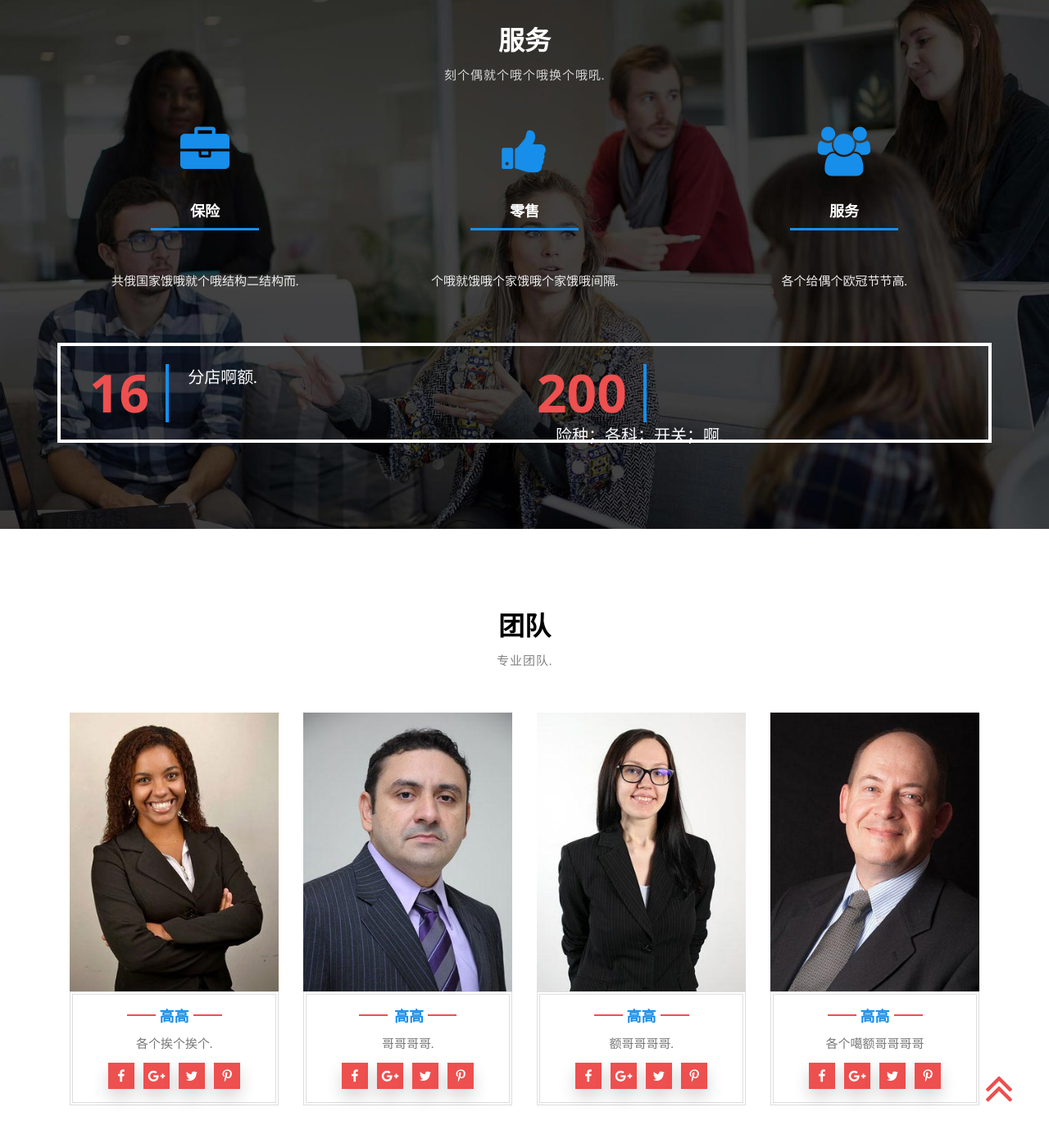
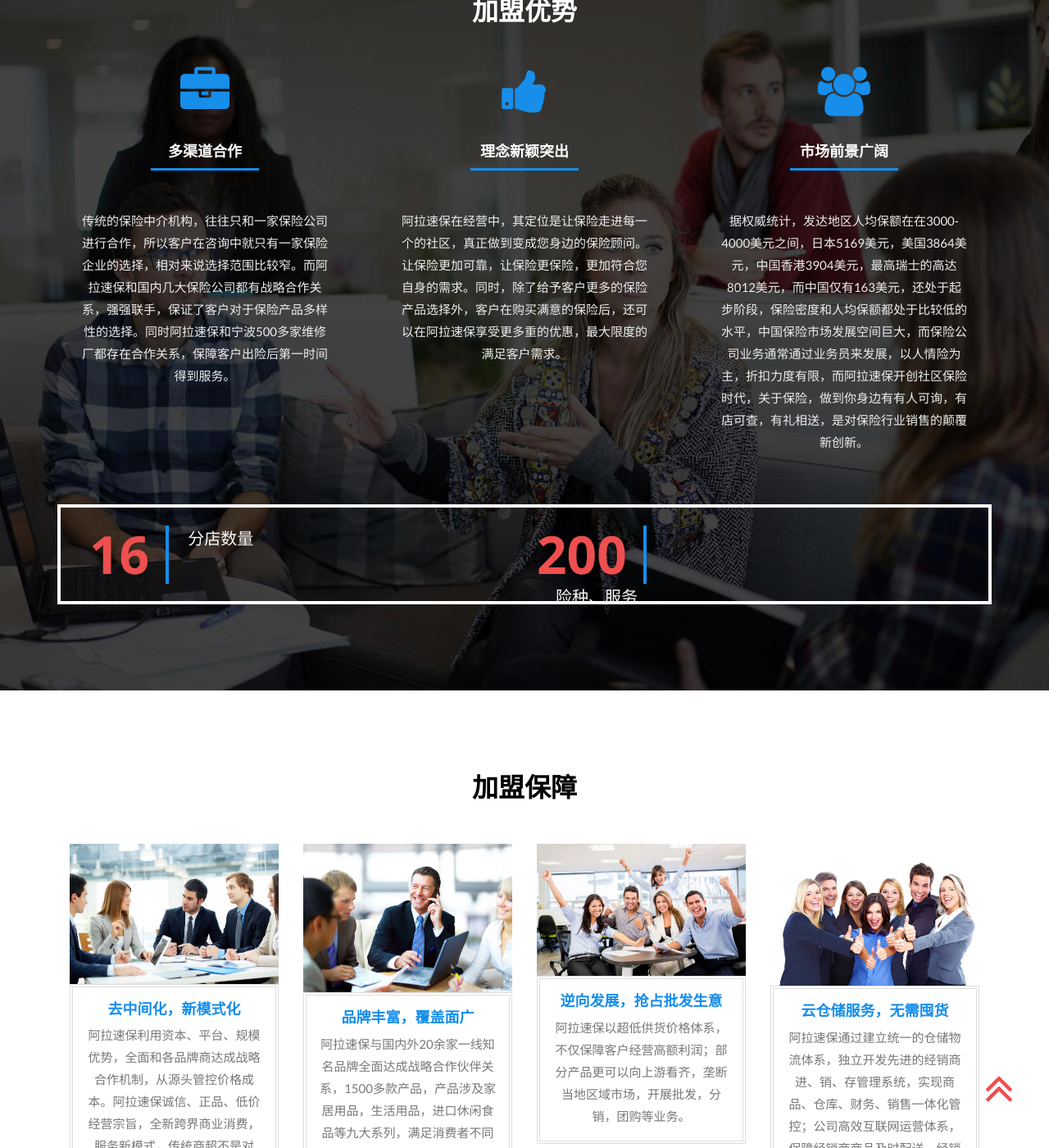
Before and after one commit to alisubao/alisubao.github.io, a Jekyll site: the page index.html, which Jekyll copies as it is, in a window 1280 px wide and 1400 px high, scrolled down 1296 px. Shown: the whole window at 82% size. Built offline with Jekyll 4.4.1, drawn with Linux system fonts in a browser that asks for light colours; some of the changed text lies outside the part shown.

Commit message:
更新主页

```diff
--- a/index.html
+++ b/index.html
@@ -49,8 +49,8 @@
 								<ul>
 									<li><a href="#home" class="active" data-hover="简介">简介</a></li>
 									<li><a href="#about" class="scroll" data-hover="关于我们">关于我们</a></li>
-									<li><a href="#services" class="scroll" data-hover="服务">服务</a></li>
-									<li><a href="#team" class="scroll" data-hover="团队">团队</a></li>
+									<li><a href="#services" class="scroll" data-hover="加盟优势">加盟优势</a></li>
+									<li><a href="#team" class="scroll" data-hover="加盟保障">加盟保障</a></li>
 									<li><a href="#projects" class="scroll" data-hover="产品">产品</a></li>
 									<li><a href="#contact" class="scroll" data-hover="联系我们">联系我们</a></li>
 								</ul>
@@ -63,16 +63,7 @@
 						</div>
 						</nav>
 						<div class="w3ls_search">
-													<div class="cd-main-header">
-														<ul class="cd-header-buttons">
-															<li><a class="cd-search-trigger" href="#cd-search"> <span></span></a></li>
-														</ul> <!-- cd-header-buttons -->
-													</div>
-													<div id="cd-search" class="cd-search">
-														<form action="#" method="post">
-															<input name="Search" type="search" placeholder="Search...">
-														</form>
-													</div>
+
 												</div>
 					</div>
 					</div>
@@ -137,9 +128,9 @@
 									<div class="modal-header">
 										<button type="button" class="close" data-dismiss="modal">&times;</button>
 										<h4>阿拉速保</h4>
-										<img src="images/bann2.jpg" alt=" " class="img-responsive">
+										<img src="images/alasubao.jpg" alt=" " class="img-responsive">
 										<h5>阿拉速保</h5>
-										<p>弗拉法兰克福leaf卡了分开了访客量付款了看法拉克福利.</p>
+										<p>&nbsp;&nbsp;&nbsp;&nbsp;&nbsp;&nbsp;&nbsp;&nbsp;阿拉速保是一家以保险代理业务运营及推展为主要业务的综合型公司。公司总部位于浙江省宁波市。企业成立至今，一直秉承“精益求精，不懈努力”的核心理念，坚持“以客户利益为本，以客户需求为源”的经营原则，以诚信经营、细致服务、用于创新、追求完善的经营理念，为创造优秀的保险环境做出积极的努力。“阿拉速保”是公司着眼长远发展而推出的一个致力于保险代理创新业务的专业品牌。公司以此品牌强化企业对保险代理业务工作的完善建设，专注于保险代理发展经验模式的创新，用规范的管理、严谨的营销设计，将保险代理服务提升到一个新的高度，在保险市场上创立更广阔的未来。</br>&nbsp;&nbsp;&nbsp;&nbsp;&nbsp;&nbsp;&nbsp;&nbsp;公司拥有丰富的保险代理服务发展经验，用顽强奋斗的决心、追求梦想的热情在市场上谋求发展，为市场消费者提供周到、细致、贴心的服务，同时注重与其他合作商家进行沟通洽谈，构建良好晚上的合作模式，促使众多合作商家共同发展，共同进步。</p>
 									</div>
 								</div>
 							</div>
@@ -152,15 +143,15 @@
 	<div class="about" id="about">
 		<div class="container">
 					<h3 class="tittle">关于我们</h3>
-						<p class="title-para-w3-agileits">我们是啊发发沙发舒服服.</p>
+						<p class="title-para-w3-agileits"></p>
 						<div class="w3l-grids-about">
 								<div class="col-md-5 w3ls-ab-right">
 									<div class="agile-about-right-img">
 									</div>
 								</div>
 								<div class="col-md-7 w3ls-agile-left">
-									<h2>阿萨德浪费浪费了</h2>
-									<p>哥哥哥哥哥哥哥哥哥哥</p>
+									<h2>保险我们是专业的</h2>
+									<p></p>
 
 										<a href="#" data-toggle="modal" data-target="#myModal2" class="read">查看详情</a>
 								</div>
@@ -178,8 +169,8 @@
 																	<button type="button" class="close" data-dismiss="modal">&times;</button>
 																	<h4>阿里速保</h4>
 																	<img src="images/5.jpg" alt=" " class="img-responsive">
-																	<h5>哥哥哥哥哥</h5>
-																	<p>哥哥哥哥法界佛俄国家饿哦换个欧冠哦.</p>
+																	<h5>专业的保险代理</h5>
+																	<p>公司拥有丰富的保险代理服务发展经验，用顽强奋斗的决心、追求梦想的热情在市场上谋求发展，为市场消费者提供周到、细致、贴心的服务，同时注重与其他合作商家进行沟通洽谈，构建良好晚上的合作模式，促使众多合作商家共同发展，共同进步。</p>
 																</div>
 															</div>
 														</div>
@@ -189,42 +180,41 @@
 <div class="sevices-w3layouts" id="services">
 	<div class="container">
 		<div class="sevices-header-agile">
-			<h3 class="tittle">服务</h3>
-			<p class="title-para-w3-agileits">刻个偶就个哦个哦换个哦吼.</p>
+			<h3 class="tittle">加盟优势</h3>
+			<p class="title-para-w3-agileits"></p>
 		</div>
 			<div class="row">
 				<div class="col-md-4 sevices-grid ">
 					<div class="icon">
 						<i class="fa fa-briefcase" aria-hidden="true"></i>
-					<h4>保险</h4>
+					<h4>多渠道合作</h4>
 					</div>
-					<p class="para-agileits">共俄国家饿哦就个哦结构二结构而.</p>
-
+					<p class="para-agileits">传统的保险中介机构，往往只和一家保险公司进行合作，所以客户在咨询中就只有一家保险企业的选择，相对来说选择范围比较窄。而阿拉速保和国内几大保险公司都有战略合作关系，强强联手，保证了客户对于保险产品多样性的选择。同时阿拉速保和宁波500多家维修厂都存在合作关系，保障客户出险后第一时间得到服务。</p>
 				</div>
 			<div class="col-md-4 sevices-grid ">
 					<div class="icon">
 						<i class="fa fa-thumbs-up" aria-hidden="true"></i>
-					<h4>零售</h4>
+					<h4>理念新颖突出</h4>
 					</div>
-					<p class="para-agileits">个哦就饿哦个家饿哦个家饿哦间隔.</p>
+					<p class="para-agileits">阿拉速保在经营中，其定位是让保险走进每一个的社区，真正做到变成您身边的保险顾问。让保险更加可靠，让保险更保险，更加符合您自身的需求。同时，除了给予客户更多的保险产品选择外，客户在购买满意的保险后，还可以在阿拉速保享受更多重的优惠，最大限度的满足客户需求。</p>
 						</div>
 				<div class="col-md-4 sevices-grid ">
 					<div class="icon">
 						<i class="fa fa-users" aria-hidden="true"></i>
-						<h4>服务</h4>
+						<h4>市场前景广阔</h4>
 					</div>
-					<p class="para-agileits">各个给偶个欧冠节节高.</p>
+					<p class="para-agileits">据权威统计，发达地区人均保额在在3000-4000美元之间，日本5169美元，美国3864美元，中国香港3904美元，最高瑞士的高达8012美元，而中国仅有163美元，还处于起步阶段，保险密度和人均保额都处于比较低的水平，中国保险市场发展空间巨大，而保险公司业务通常通过业务员来发展，以人情险为主，折扣力度有限，而阿拉速保开创社区保险时代，关于保险，做到你身边有有人可询，有店可查，有礼相送，是对保险行业销售的颠覆新创新。</p>
 						</div>
 				<div class="clearfix"></div>
 			</div>
 			<div class="banner-btm-agileits-w3layouts">
 				<div class="col-md-6 sevices-wthree ">
 					<h3>16</h3>
-					<p>分店啊额.</p>
+					<p>分店数量</p>
 				</div>
 				<div class="col-md-6 sevices-wthree ">
 					<h3>200</h3>
-					<p>险种；各科；开关；啊.</p>
+					<p>险种、服务</p>
 				</div>
 			</div>
 	</div>
@@ -233,70 +223,46 @@
 <!-- team -->
 	<div class="team" id="team">
 		<div class="container">
-			<h3 class="tittle">团队</h3>
-			<p class="title-para-w3-agileits">专业团队.</p>
+			<h3 class="tittle">加盟保障</h3>
+			<p class="title-para-w3-agileits"></p>
 			<div class="agile_team_grids">
 				<div class="col-md-3 agile_team_grid">
 					<div class="agile_team_grid_main">
-						<img src="images/t1.jpg" alt=" " class="img-responsive" />
+						<img src="images/baozhang1.jpg" alt=" " class="img-responsive" />
 					</div>
 					<div class="agile_team_grid1">
 
-								<label class="team-bar-w3"></label><h4>高高</h4><label class="team-bar-w3"></label>
+								<h4>去中间化，新模式化</h4>
 
-									   <p class="para-agileits">各个挨个挨个. </p>
-											<ul class="top-icons team-icon">
-												<li><a href="#"><i class="fa fa-facebook" aria-hidden="true"></i></a></li>
-												<li><a href="#"><i class="fa fa-google-plus" aria-hidden="true"></i></a></li>
-												<li><a href="#"><i class="fa fa-twitter" aria-hidden="true"></i></a></li>
-												<li><a href="#"><i class="fa fa-pinterest-p" aria-hidden="true"></i></a></li>
-											</ul>
+									   <p class="para-agileits">阿拉速保利用资本、平台、规模优势，全面和各品牌商达成战略合作机制，从源头管控价格成本。阿拉速保诚信、正品、低价经营宗旨，全新跨界商业消费，服务新模式，传统商超不是对手！</p>
 					</div>
 				</div>
 				<div class="col-md-3 agile_team_grid">
 					<div class="agile_team_grid_main">
-						<img src="images/t2.jpg" alt=" " class="img-responsive" />
+						<img src="images/baozhang2.jpg" alt=" " class="img-responsive" />
 					</div>
 					<div class="agile_team_grid1">
-
-							<label class="team-bar-w3"></label> <h4>高高</h4><label class="team-bar-w3"></label>
-							    <p class="para-agileits">哥哥哥哥. </p>
-								    <ul class="top-icons team-icon">
-										<li><a href="#"><i class="fa fa-facebook" aria-hidden="true"></i></a></li>
-										<li><a href="#"><i class="fa fa-google-plus" aria-hidden="true"></i></a></li>
-										<li><a href="#"><i class="fa fa-twitter" aria-hidden="true"></i></a></li>
-										<li><a href="#"><i class="fa fa-pinterest-p" aria-hidden="true"></i></a></li>
-								    </ul>
+						<h4>品牌丰富，覆盖面广</h4>
+							    <p class="para-agileits">阿拉速保与国内外20余家一线知名品牌全面达成战略合作伙伴关系，1500多款产品，产品涉及家居用品，生活用品，进口休闲食品等九大系列，满足消费者不同层次，多样化需求！</p>
 					</div>
 				</div>
 				<div class="col-md-3 agile_team_grid">
 					<div class="agile_team_grid_main">
-						<img src="images/t3.jpg" alt=" " class="img-responsive" />
+						<img src="images/baozhang3.jpg" alt=" " class="img-responsive" />
 					</div>
 					<div class="agile_team_grid1">
-							<label class="team-bar-w3"></label><h4>高高</h4><label class="team-bar-w3"></label>
-							    <p class="para-agileits">额哥哥哥哥. </p>
-									<ul class="top-icons team-icon">
-										<li><a href="#"><i class="fa fa-facebook" aria-hidden="true"></i></a></li>
-										<li><a href="#"><i class="fa fa-google-plus" aria-hidden="true"></i></a></li>
-										<li><a href="#"><i class="fa fa-twitter" aria-hidden="true"></i></a></li>
-										<li><a href="#"><i class="fa fa-pinterest-p" aria-hidden="true"></i></a></li>
-								    </ul>
+							<h4>逆向发展，抢占批发生意</h4>
+							    <p class="para-agileits">阿拉速保以超低供货价格体系，不仅保障客户经营高额利润；部分产品更可以向上游看齐，垄断当地区域市场，开展批发，分销，团购等业务。</p>
 					</div>
 				</div>
 				<div class="col-md-3 agile_team_grid">
 					<div class="agile_team_grid_main">
-						<img src="images/t4.jpg" alt=" " class="img-responsive" />
+						<img src="images/baozhang4.jpg" alt=" " class="img-responsive" />
 					</div>
 					<div class="agile_team_grid1">
-							 <label class="team-bar-w3"></label><h4>高高</h4><label class="team-bar-w3"></label>
-							   <p class="para-agileits">各个噶额哥哥哥哥 </p>
-								    <ul class="top-icons team-icon">
-										<li><a href="#"><i class="fa fa-facebook" aria-hidden="true"></i></a></li>
-										<li><a href="#"><i class="fa fa-google-plus" aria-hidden="true"></i></a></li>
-										<li><a href="#"><i class="fa fa-twitter" aria-hidden="true"></i></a></li>
-										<li><a href="#"><i class="fa fa-pinterest-p" aria-hidden="true"></i></a></li>
-								    </ul>
+							 <h4>云仓储服务，无需囤货</h4>
+							   <p class="para-agileits">阿拉速保通过建立统一的仓储物流体系，独立开发先进的经销商进、销、存管理系统，实现商品、仓库、财务、销售一体化管控；公司高效互联网运营体系，保障经销商商品及时配送。经销商无需太多资金设立仓库囤货，真正实现0风险，0库存！</p>
+
 					</div>
 				</div>
 				<div class="clearfix"> </div>
@@ -310,94 +276,94 @@
  <div class="gallery" id="projects">
 	<div class="container">
 	<h3 class="tittle">产品</h3>
-	<p class="title-para-w3-agileits">结构饿哦个红和讴歌红.</p>
+	<p class="title-para-w3-agileits"></p>
 		<section id="gallery">
 					<div class="row">
 						<div class="col-md-4 col-sm-4 ggrids">
-							<a href="images/1.jpg" title="This is the description">
-							<img src="images/1.jpg" alt="" />
+							<a href="images/jiu1.jpg" title="This is the description">
+							<img src="images/jiu1.jpg" alt="" />
 								<div class="description">
-									<span class="caption">额哥哥哥哥</span>
+									<span class="caption">洋酒</span>
 									<span class="camera"></span>
 									<div class="clearfix"></div>
 								</div>
 							</a>
 						</div>
 						<div class="col-md-4 col-sm-4 ggrids">
-							<a href="images/2.jpg" title="This is the description">
-							<img src="images/2.jpg" alt="" />
+							<a href="images/jiu2.jpg" title="This is the description">
+							<img src="images/jiu2.jpg" alt="" />
 								<div class="description">
-									<span class="caption">额哥哥哥哥</span>
+									<span class="caption">红酒</span>
 									<span class="camera"></span>
 									<div class="clearfix"></div>
 								</div>
 							</a>
 						</div>
 						<div class="col-md-4 col-sm-4 ggrids">
-							<a href="images/3.jpg" title="This is the description">
-							<img src="images/3.jpg" alt="" />
+							<a href="images/jiu1.jpg" title="This is the description">
+							<img src="images/jiu1.jpg" alt="" />
 								<div class="description">
-									<span class="caption">额哥哥哥哥</span>
+									<span class="caption">洋酒</span>
 									<span class="camera"></span>
 									<div class="clearfix"></div>
 								</div>
 							</a>
 						</div>
 						<div class="col-md-4 col-sm-4 ggrids">
-							<a href="images/4.jpg" title="This is the description">
-							<img src="images/4.jpg" alt="" />
+							<a href="images/jiu2.jpg" title="This is the description">
+							<img src="images/jiu2.jpg" alt="" />
 								<div class="description">
-									<span class="caption">额哥哥哥哥</span>
+									<span class="caption">红酒</span>
 									<span class="camera"></span>
 									<div class="clearfix"></div>
 								</div>
 							</a>
 						</div>
 						<div class="col-md-4 col-sm-4 ggrids">
-							<a href="images/5.jpg" title="This is the description">
-							<img src="images/5.jpg" alt="" />
+							<a href="images/jiu1.jpg" title="This is the description">
+							<img src="images/jiu1.jpg" alt="" />
 								<div class="description">
-									<span class="caption">额哥哥哥哥</span>
+									<span class="caption">洋酒</span>
 									<span class="camera"></span>
 									<div class="clearfix"></div>
 								</div>
 							</a>
 						</div>
 						<div class="col-md-4 col-sm-4 ggrids">
-							<a href="images/6.jpg" title="This is the description">
-							<img src="images/6.jpg" alt="" />
+							<a href="images/jiu2.jpg" title="This is the description">
+							<img src="images/jiu2.jpg" alt="" />
 								<div class="description">
-									<span class="caption">额哥哥哥哥</span>
+									<span class="caption">红酒</span>
 									<span class="camera"></span>
 									<div class="clearfix"></div>
 								</div>
 							</a>
 						</div>
 						<div class="col-md-4 col-sm-4 ggrids">
-							<a href="images/7.jpg" title="This is the description">
-							<img src="images/7.jpg" alt="" />
+							<a href="images/jiu1.jpg" title="This is the description">
+							<img src="images/jiu1.jpg" alt="" />
 								<div class="description">
-									<span class="caption">额哥哥哥哥</span>
+									<span class="caption">洋酒</span>
 									<span class="camera"></span>
 									<div class="clearfix"></div>
 								</div>
 							</a>
 						</div>
 						<div class="col-md-4 col-sm-4 ggrids">
-							<a href="images/8.jpg" title="This is the description">
-							<img src="images/8.jpg" alt="" />
+							<a href="images/jiu2.jpg" title="This is the description">
+							<img src="images/jiu2.jpg" alt="" />
 								<div class="description">
-									<span class="caption">额哥哥哥哥</span>
+									<span class="caption">红酒</span>
 									<span class="camera"></span>
 									<div class="clearfix"></div>
 								</div>
 							</a>
 						</div>
-						<div class="col-md-4 col-sm-4 ggrids last">
-							<a href="images/9.jpg" title="This is the description">
-							<img src="images/9.jpg" alt="" />
+						<div class="col-md-4 col-sm-4 ggrids">
+							<a href="images/jiu1.jpg" title="This is the description">
+							<img src="images/jiu1.jpg" alt="" />
 								<div class="description">
-									<span class="caption">额哥哥哥哥</span>
+									<span class="caption">洋酒</span>
 									<span class="camera"></span>
 									<div class="clearfix"></div>
 								</div>
@@ -412,52 +378,26 @@
 <div class="contact-w3-agileits" id="contact">
 <div class="container">
 <h3 class="tittle">联系我们</h3>
-<p class="title-para-w3-agileits">公司地址.</p>
+<p class="title-para-w3-agileits"></p>
 	<div class="map-left-w3-agile">
 		<iframe src="http://m.amap.com/navi/?dest=121.541311,29.820278&amp;destName=阿拉速保&amp;hideRouteIcon=1&amp;key=a7319bc408e2186045ec5d1cacee878c"></iframe>
 	</div>
 	<div class="address-right-w3ls">
-		<h5>联系方式</h5>
-		<label class="address-bar-w3"></label><h6>地址</h6>
-		<p>23046 Three Notch Road
-		California, MD 20619, USA</p>
-		<label class="address-bar-w3"></label><h6>电话</h6>
-		<p>+71(016)543-11-39</p>
-		<p>+71(015)543-11-39</p>
-		<p>+71(014)543-11-39</p>
-		<label class="address-bar-w3"></label><h6>电子邮箱</h6>
-		<p><a href="mailto:info@example.com">info@example.com</a></p>
-		<label class="address-bar-w3"></label><h6>工作时间</h6>
-		<p>Monday-Friday : 8am-6pm ;</p>
-		<p>Weekend : 10am-4pm ;</p>
+		<h5>加盟咨询</h5>
+		<label class="address-bar-w3"></label><h6>填写加盟申请表</h6>
+		<p>a.街道平面图（标注周边超市、小区分布的情况和名称）</p>
+<p>b.拟开店面的照片以及周边店面和人流情况的照片</p>
+		<label class="address-bar-w3"></label><h6>电汇店铺考察金到公司</h6>
+		<p>a.择日前往考察</p>
+<p>b.交付首货款，双方签约</p>
+<p>c.走报店流程</p>
+<p>d.店铺形象设计</p>
+<p>e.店铺装修并确定开业日期</p>
+		<label class="address-bar-w3"></label><h6>公司开业筹备（道具、货品、POP、促销方案）</h6>
+		<p>a.装修验收</p>
+		<p>b.派专员现场指导以及开业扶持</p>
 	</div>
 	<div class="clearfix"></div>
-	<div class="form">
-		<section class="content bgcolor-5">
-			<form action="#" method="post">
-				<span class="input input--minoru">
-					<input class="input__field input__field--yoko" type="text" id="input-16" required="" />
-					<label class="input__label input__label--yoko" for="input-16">
-						<span class="input__label-content input__label-content--yoko">姓名</span>
-					</label>
-				</span>
-				<span class="input input--minoru">
-					<input class="input__field input__field--yoko" type="email" id="input-17" required="" />
-					<label class="input__label input__label--yoko" for="input-17">
-						<span class="input__label-content input__label-content--yoko">电子邮箱</span>
-					</label>
-				</span>
-				<span class="input input--minoru">
-					<input class="input__field input__field--yoko" type="text" id="input-18" required="" />
-					<label class="input__label input__label--yoko" for="input-18">
-						<span class="input__label-content input__label-content--yoko">手机</span>
-					</label>
-				</span>
-				<textarea name="Message" placeholder="Message..." required="" ></textarea>
-						<input type="submit" value="提交">
-			</form>
-		</section>
-	</div>
 </div>
 </div>
 
@@ -465,20 +405,9 @@
 <!--footer-->
 <div class="footer">
 		<div class="footer-content-agile">
-			<div class="col-md-3 about-us-agile">
-				<h4>关于我们</h4>
-					<div class="aboutus-right-wthree">
-						<p>.</p>
-
-					</div>
-			</div>
 			<div class="col-md-3 news-letter-agileits-w3layouts">
 				<h4>微信</h4>
-				<p></p>
-					<form action="#" method="post">
-						<input type="email" name="Email" placeholder="Enter your Email" required="" />
-						<input type="submit" value="Subscribe" />
-					</form>
+				<img src="images/weidian.jpg" alt="" class="img-responsive" />
 			</div>
 			<div class="col-md-3 links-w3layouts">
 				<h4>Our links</h4>
```
Also changed, not shown: images/alasubao.jpg (added), images/baozhang1.jpg (added), images/baozhang2.jpg (added), images/baozhang3.jpg (added), images/baozhang4.jpg (added), images/jiu1.jpg (added), images/jiu2.jpg (added), images/weidian.jpg (added).
